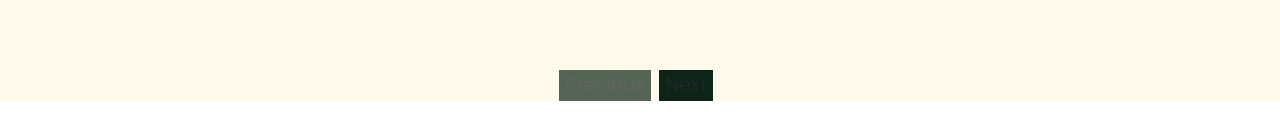
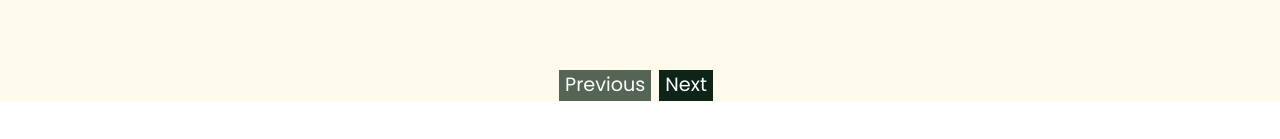
Before and after one commit to GaadMaiyaki/risk-app-form-client, a React (Create React App) app: page /form in a window 1280 px wide. Shown: the part 1229-1368 px from the top of the page. Built offline with nearby package versions, Linux system fonts and the light colour scheme.

Commit message:
updated.

```diff
--- a/src/styles/_colors.scss
+++ b/src/styles/_colors.scss
@@ -4,4 +4,5 @@
   --risk-secondary: rgba(213, 156, 0, 1);
   --risk-bg-secondary: rgba(245, 241, 227, 1);
   --risk-danger: #ff0000;
+  --white: #ffffff;
 }
```
